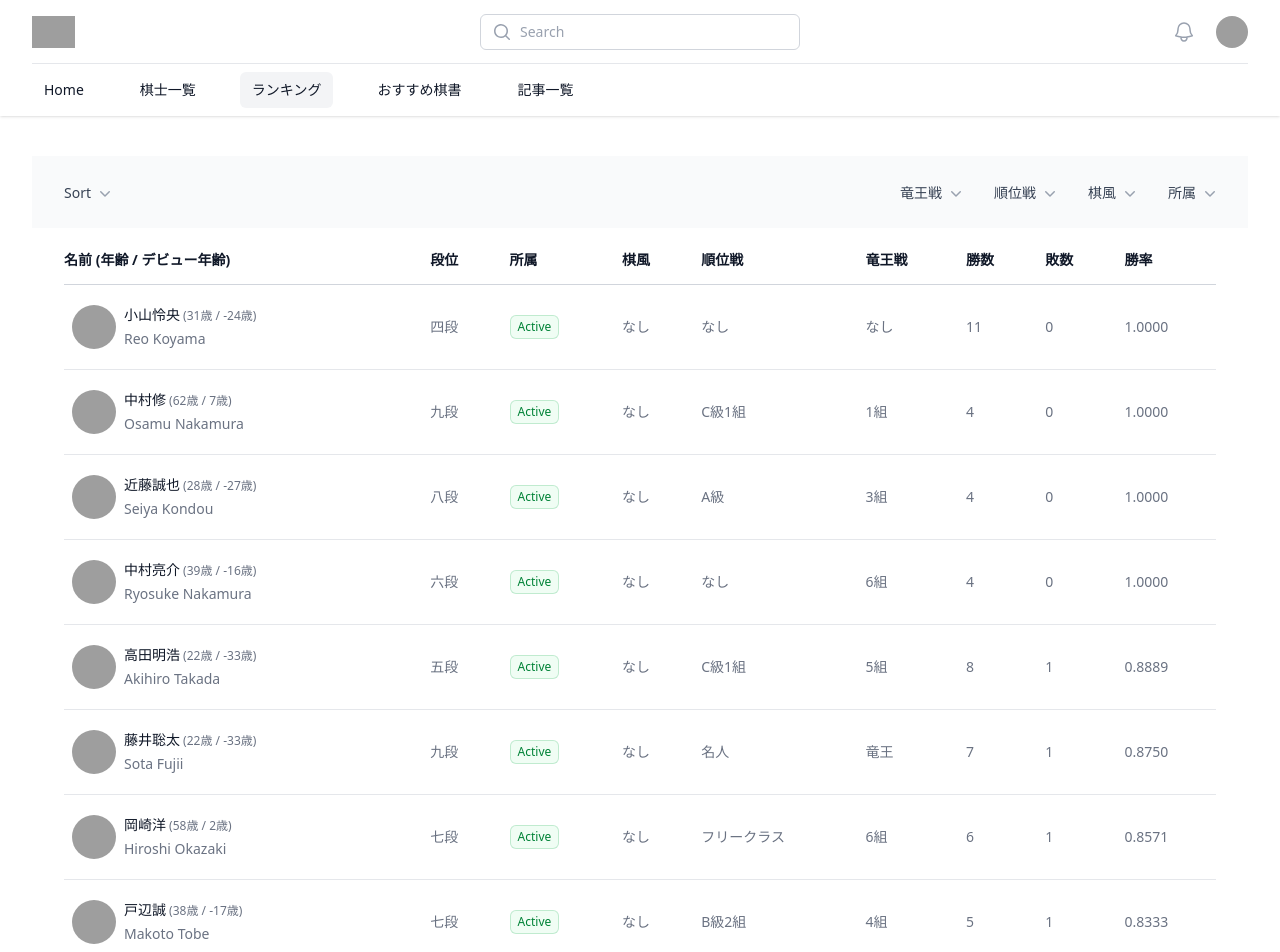
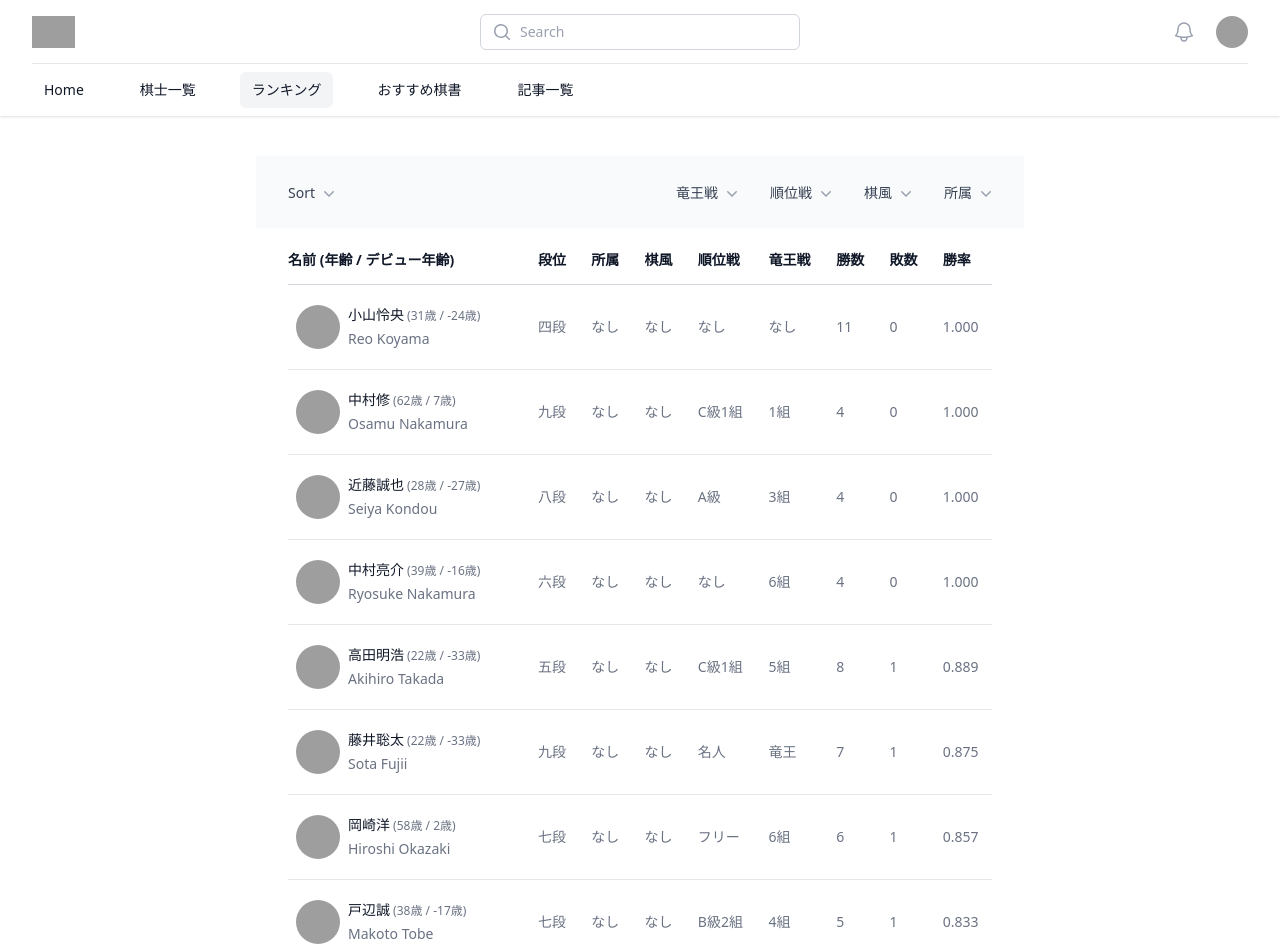
Before and after one commit to yuutom/portal-ui, a React (Vite) app: page /ranking in a window 1280 px wide. Shown: the top 952 px of the page. Built offline with nearby package versions, Linux system fonts and the light colour scheme; grey boxes are pictures that could not be loaded.

Commit message:
range修正

```diff
--- a/src/enum/JunisenClass.ts
+++ b/src/enum/JunisenClass.ts
@@ -5,6 +5,6 @@ export enum JunisenClass {
     B2 = "B級2組",
     C1 = "C級1組",
     C2 = "C級2組",
-    FREE = "フリークラス",
+    FREE = "フリー",
     NONE = "なし"
   }
--- a/src/pages/PlayerList.tsx
+++ b/src/pages/PlayerList.tsx
@@ -4,7 +4,7 @@ import { Danni } from '../enum/Danni'
 
 export default function PlayerList() {
   return (
-    <main>
+    <main className="max-w-screen-md mx-auto">
     {jsonPlayers.filter((kishi) => kishi.title.length > 0).length > 0 && (
       <>
         <div className="relative">
--- a/src/pages/Ranking.tsx
+++ b/src/pages/Ranking.tsx
@@ -106,7 +106,7 @@ export default function Ranking() {
 });
 
   return (
-    <div>
+    <div className="max-w-screen-md mx-auto">
     <div className="bg-gray-50">
       {/* Mobile filter dialog */}
       <Dialog open={open} onClose={setOpen} className="relative z-40 sm:hidden">
@@ -386,11 +386,7 @@ export default function Ranking() {
                       </div>
                     </td>
                     <td className="whitespace-nowrap px-3 py-5 text-sm text-gray-500">{kishi.danni}</td>
-                    <td className="whitespace-nowrap px-3 py-5 text-sm text-gray-500">
-                      <span className="inline-flex items-center rounded-md bg-green-50 px-2 py-1 text-xs font-medium text-green-700 ring-1 ring-inset ring-green-600/20">
-                        Active
-                      </span>
-                    </td>
+                    <td className="whitespace-nowrap px-3 py-5 text-sm text-gray-500">{kishi.affiliation}</td>
                     <td className="whitespace-nowrap px-3 py-5 text-sm text-gray-500">{kishi.playingStyle}</td>
                     <td className="whitespace-nowrap px-3 py-5 text-sm text-gray-500">{kishi.junisenClass}</td>
                     <td className="whitespace-nowrap px-3 py-5 text-sm text-gray-500">{kishi.ryuohsenClass}</td>
@@ -399,7 +395,7 @@ export default function Ranking() {
                     <td className="whitespace-nowrap px-3 py-5 text-sm text-gray-500">
                         {kishi.record && (kishi.record.wins + kishi.record.loses > 0) ? (
                         <>
-                        {((kishi.record.wins / (kishi.record.wins + kishi.record.loses))).toFixed(4)}
+                        {((kishi.record.wins / (kishi.record.wins + kishi.record.loses))).toFixed(3)}
                         </>
                         ) : (
                         "-"
```
